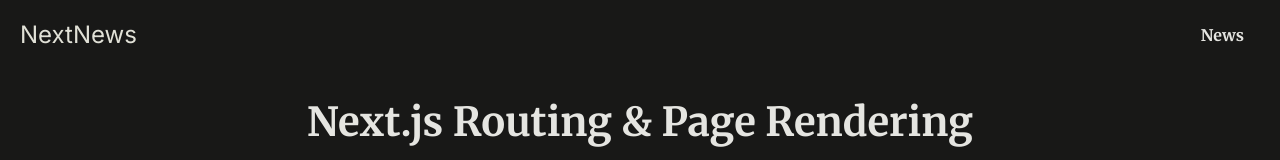
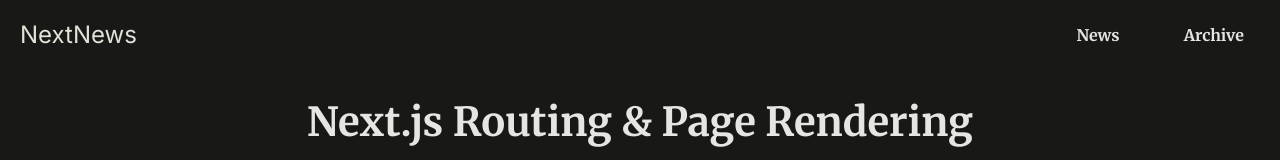
Before and after one commit to adarshem/learn_routing_nextjs, a Next.js app: page / in a window 1280 px wide. Shown: the top 160 px of the page. Built offline with nearby package versions, Linux system fonts and the light colour scheme.

Commit message:
Extracted NavLink as a client component

```diff
--- a/components/MainHeader.tsx
+++ b/components/MainHeader.tsx
@@ -1,5 +1,6 @@
 import React from 'react';
 import Link from 'next/link';
+import NavLink from '@/components/NavLink';
 
 export default function MainHeader(): React.JSX.Element {
   return (
@@ -10,7 +11,10 @@ export default function MainHeader(): React.JSX.Element {
       <nav>
         <ul>
           <li>
-            <Link href="/news">News</Link>
+            <NavLink href="/news">News</NavLink>
+          </li>
+          <li>
+            <NavLink href="/archive">Archive</NavLink>
           </li>
         </ul>
       </nav>
--- /dev/null
+++ b/components/NavLink.tsx
@@ -0,0 +1,20 @@
+'use client';
+
+import React from 'react';
+import Link from 'next/link';
+import { usePathname } from 'next/navigation';
+
+export default function NavLink({
+  href,
+  children,
+}: {
+  href: string;
+  children: React.ReactNode;
+}): React.JSX.Element {
+  const path = usePathname();
+  return (
+    <Link href={href} className={path.startsWith(href) ? 'active' : undefined}>
+      {children}
+    </Link>
+  );
+}
```
